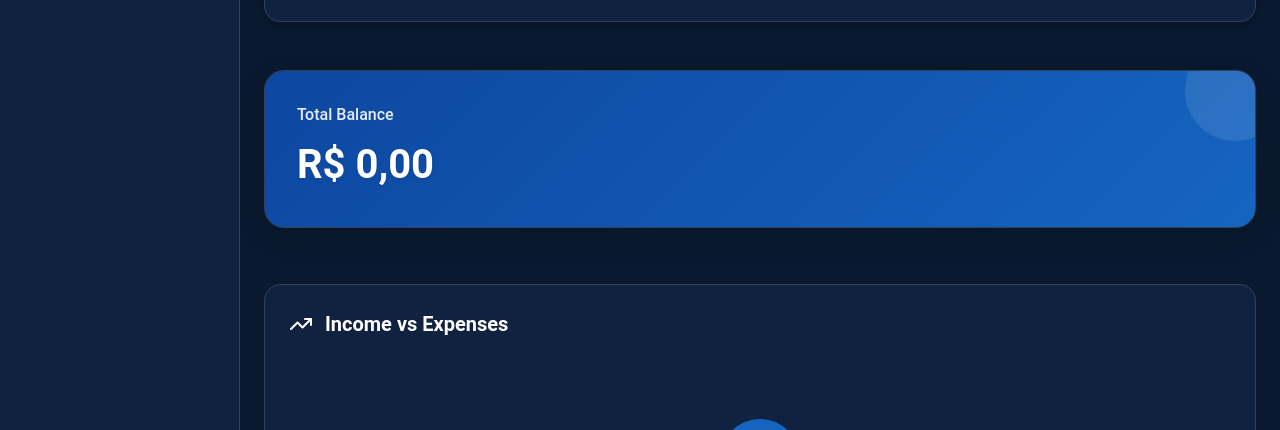
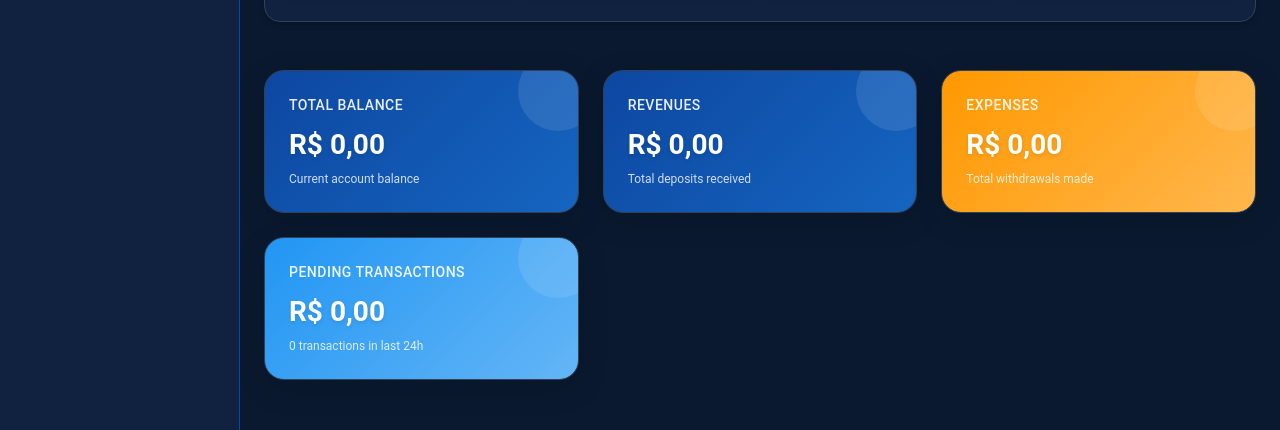
Before and after one commit to MatheusBlanco/bix-tech-front-end-challenge, a Next.js app: page /dashboard in a window 1280 px wide. Shown: the part 222-652 px from the top of the page. Built offline with nearby package versions, Linux system fonts and the light colour scheme; no server answers.

Commit message:
fix: :bug: Add final components and readme

```diff
--- a/src/features/Dashboard/components/ChartsGrid/index.tsx
+++ b/src/features/Dashboard/components/ChartsGrid/index.tsx
@@ -17,10 +17,20 @@ export const ChartsGrid = styled.div`
   }
 
   @media (min-width: 1200px) {
-    grid-template-columns: 2fr 1fr;
+    grid-template-columns: 3fr 1fr;
 
     & > div:first-child {
       grid-column: 1 / -1;
     }
+
+    /* Pie chart gets smaller width */
+    & > div:nth-child(2) {
+      grid-column: 1 / 2;
+    }
+
+    /* Line chart gets more width */
+    & > div:nth-child(3) {
+      grid-column: 2 / 3;
+    }
   }
 `;
--- a/src/features/Dashboard/components/FinancialCurrencyPieChart/index.tsx
+++ b/src/features/Dashboard/components/FinancialCurrencyPieChart/index.tsx
@@ -27,6 +27,11 @@ const PieChartContainer = styled.div`
 
   @media (min-width: 768px) {
     padding: 24px;
+  }
+
+  @media (min-width: 1200px) {
+    max-width: 400px;
+    margin: 0 auto 24px 0;
   }
 
   &:hover {
--- a/src/features/Dashboard/components/FinancialNetLineChart/index.tsx.tsx
+++ b/src/features/Dashboard/components/FinancialNetLineChart/index.tsx.tsx
@@ -46,6 +46,11 @@ const LineChartContainer = styled.div`
 
   @media (min-width: 768px) {
     padding: 24px;
+  }
+
+  @media (min-width: 1200px) {
+    min-width: 1200px;
+    flex: 1;
   }
 
   &:hover {
--- a/src/features/Dashboard/components/Stats/index.tsx
+++ b/src/features/Dashboard/components/Stats/index.tsx
@@ -1,17 +1,40 @@
 import { themeColors } from "@/styles/theme";
 import styled from "styled-components";
 
-const StatsCard = styled.div`
+const StatsGrid = styled.div`
+  display: grid;
+  grid-template-columns: repeat(auto-fit, minmax(250px, 1fr));
+  gap: 24px;
+  margin-bottom: 32px;
+
+  @media (max-width: 768px) {
+    grid-template-columns: 1fr;
+    gap: 16px;
+  }
+`;
+
+const StatsCard = styled.div<{
+  variant?: "primary" | "success" | "warning" | "info";
+}>`
   background: linear-gradient(
     135deg,
-    ${themeColors.primary},
-    ${themeColors.primaryContainer}
+    ${(props) => {
+      switch (props.variant) {
+        case "success":
+          return `${themeColors.primary}, ${themeColors.primaryContainer}`;
+        case "warning":
+          return "#ff9800, #ffb74d";
+        case "info":
+          return "#2196f3, #64b5f6";
+        default:
+          return `${themeColors.primary}, ${themeColors.primaryContainer}`;
+      }
+    }}
   );
   border-radius: 20px;
-  padding: 32px;
+  padding: 24px;
   box-shadow: 0 8px 32px rgba(0, 0, 0, 0.12);
   border: 1px solid ${themeColors.outline};
-  margin-bottom: 32px;
   transition: all 0.3s ease-in-out;
   position: relative;
   overflow: hidden;
@@ -21,11 +44,11 @@ const StatsCard = styled.div`
     position: absolute;
     top: 0;
     right: 0;
-    width: 100px;
-    height: 100px;
+    width: 80px;
+    height: 80px;
     background: rgba(255, 255, 255, 0.1);
     border-radius: 50%;
-    transform: translate(30px, -30px);
+    transform: translate(20px, -20px);
   }
 
   &:hover {
@@ -34,35 +57,77 @@ const StatsCard = styled.div`
   }
 `;
 
-const StatsTitle = styled.h2`
+const StatsTitle = styled.h3`
   color: ${themeColors.onPrimary};
-  font-size: 1rem;
+  font-size: 0.875rem;
   font-weight: 500;
   margin: 0 0 8px 0;
   opacity: 0.9;
+  text-transform: uppercase;
+  letter-spacing: 0.5px;
 `;
 
-const StatsValue = styled.h1`
+const StatsValue = styled.h2`
   color: ${themeColors.onPrimary};
-  font-size: 2.5rem;
+  font-size: 1.75rem;
   font-weight: 700;
-  margin: 0;
+  margin: 0 0 4px 0;
   text-shadow: 0 2px 4px rgba(0, 0, 0, 0.1);
 
   @media (max-width: 768px) {
-    font-size: 2rem;
+    font-size: 1.5rem;
   }
 `;
 
-interface Props {
+const StatsSubtitle = styled.p`
+  color: ${themeColors.onPrimary};
+  font-size: 0.75rem;
+  margin: 0;
+  opacity: 0.8;
+`;
+
+interface StatsProps {
   totalBalance: string;
+  revenues: string;
+  expenses: string;
+  pendingTransactions: string;
+  pendingTransactionsCount: number;
 }
 
-export const Stats = ({ totalBalance }: Props) => {
+export const Stats = ({
+  totalBalance,
+  revenues,
+  expenses,
+  pendingTransactions,
+  pendingTransactionsCount,
+}: StatsProps) => {
   return (
-    <StatsCard>
-      <StatsTitle>Total Balance</StatsTitle>
-      <StatsValue>{totalBalance}</StatsValue>
-    </StatsCard>
+    <StatsGrid>
+      <StatsCard variant="primary">
+        <StatsTitle>Total Balance</StatsTitle>
+        <StatsValue>{totalBalance}</StatsValue>
+        <StatsSubtitle>Current account balance</StatsSubtitle>
+      </StatsCard>
+
+      <StatsCard variant="success">
+        <StatsTitle>Revenues</StatsTitle>
+        <StatsValue>{revenues}</StatsValue>
+        <StatsSubtitle>Total deposits received</StatsSubtitle>
+      </StatsCard>
+
+      <StatsCard variant="warning">
+        <StatsTitle>Expenses</StatsTitle>
+        <StatsValue>{expenses}</StatsValue>
+        <StatsSubtitle>Total withdrawals made</StatsSubtitle>
+      </StatsCard>
+
+      <StatsCard variant="info">
+        <StatsTitle>Pending Transactions</StatsTitle>
+        <StatsValue>{pendingTransactions}</StatsValue>
+        <StatsSubtitle>
+          {pendingTransactionsCount} transactions in last 24h
+        </StatsSubtitle>
+      </StatsCard>
+    </StatsGrid>
   );
 };
--- a/src/features/Dashboard/hooks/useDashboard.ts
+++ b/src/features/Dashboard/hooks/useDashboard.ts
@@ -12,6 +12,12 @@ export const useDashboard = () => {
   const [stateFilter, setStateFilter] = useState("");
   const [financialData, setFinancialData] = useState<FinancialData[]>([]);
   const [totalBalance, setTotalBalance] = useState<string>("R$ 0,00");
+  const [revenues, setRevenues] = useState<string>("R$ 0,00");
+  const [expenses, setExpenses] = useState<string>("R$ 0,00");
+  const [pendingTransactions, setPendingTransactions] =
+    useState<string>("R$ 0,00");
+  const [pendingTransactionsCount, setPendingTransactionsCount] =
+    useState<number>(0);
   const [accounts, setAccounts] = useState<string[]>([]);
   const [dates, setDates] = useState<string[]>([]);
   const [industries, setIndustries] = useState<string[]>([]);
@@ -27,6 +33,10 @@ export const useDashboard = () => {
         const {
           transactions,
           totalBalance,
+          revenues,
+          expenses,
+          pendingTransactions,
+          pendingTransactionsCount,
           dates,
           accounts,
           industries,
@@ -34,6 +44,10 @@ export const useDashboard = () => {
         } = result.data;
         setFinancialData(transactions);
         setTotalBalance(totalBalance);
+        setRevenues(revenues);
+        setExpenses(expenses);
+        setPendingTransactions(pendingTransactions);
+        setPendingTransactionsCount(pendingTransactionsCount);
         setDates(dates);
         setAccounts(accounts);
         setIndustries(industries);
@@ -94,6 +108,10 @@ export const useDashboard = () => {
   return {
     financialData,
     totalBalance,
+    revenues,
+    expenses,
+    pendingTransactions,
+    pendingTransactionsCount,
     dates,
     accounts,
     industries,
--- a/src/features/Dashboard/index.tsx
+++ b/src/features/Dashboard/index.tsx
@@ -36,6 +36,10 @@ export default function Dashboard() {
   ];
   const {
     totalBalance,
+    revenues,
+    expenses,
+    pendingTransactions,
+    pendingTransactionsCount,
     dates,
     accounts,
     industries,
@@ -76,7 +80,13 @@ export default function Dashboard() {
                 ufStates={ufStates}
               />
 
-              <Stats totalBalance={totalBalance} />
+              <Stats
+                totalBalance={totalBalance}
+                revenues={revenues}
+                expenses={expenses}
+                pendingTransactions={pendingTransactions}
+                pendingTransactionsCount={pendingTransactionsCount}
+              />
 
               <ChartsGrid>
                 <FinancialBarLineChart financialData={filteredData} />
--- a/src/lib/transactions.ts
+++ b/src/lib/transactions.ts
@@ -42,6 +42,41 @@ export const getCachedDashboardMetadata = unstable_cache(
       0
     );
 
+    const revenuesValue = transactions.reduce(
+      (acc: number, tx: { amount: string; transaction_type: string }) => {
+        if (tx.transaction_type === "deposit") {
+          return acc + formatCurrencyValue(tx.amount);
+        }
+        return acc;
+      },
+      0
+    );
+
+    const expensesValue = transactions.reduce(
+      (acc: number, tx: { amount: string; transaction_type: string }) => {
+        if (tx.transaction_type === "withdraw") {
+          return acc + formatCurrencyValue(tx.amount);
+        }
+        return acc;
+      },
+      0
+    );
+
+    const now = Date.now();
+    const twentyFourHoursAgo = now - 24 * 60 * 60 * 1000;
+
+    const pendingTransactions = transactions.filter(
+      (tx: FinancialData) => tx.date >= twentyFourHoursAgo
+    );
+
+    const pendingTransactionsValue = pendingTransactions.reduce(
+      (acc: number, tx: { amount: string; transaction_type: string }) => {
+        const value = formatCurrencyValue(tx.amount);
+        return tx.transaction_type === "deposit" ? acc + value : acc - value;
+      },
+      0
+    );
+
     const datesSet = new Set<string>();
     const accountsSet = new Set<string>();
     const industriesSet = new Set<string>();
@@ -56,6 +91,10 @@ export const getCachedDashboardMetadata = unstable_cache(
 
     return {
       totalBalance: formatCurrency(totalBalanceValue),
+      revenues: formatCurrency(revenuesValue),
+      expenses: formatCurrency(expensesValue),
+      pendingTransactions: formatCurrency(pendingTransactionsValue),
+      pendingTransactionsCount: pendingTransactions.length,
       dates: Array.from(datesSet).sort(),
       accounts: Array.from(accountsSet).sort(),
       industries: Array.from(industriesSet).sort(),
--- a/src/middleware.ts
+++ b/src/middleware.ts
@@ -2,8 +2,11 @@ import { NextRequest, NextResponse } from "next/server";
 
 export function middleware(request: NextRequest) {
   const token = request.cookies.get("token")?.value;
+  console.log("Middleware - token:", token);
+  console.log("Middleware - pathname:", request.nextUrl.pathname);
 
   if (!token && request.nextUrl.pathname.startsWith("/dashboard")) {
+    console.log("Middleware - redirecting to login");
     return NextResponse.redirect(new URL("/login", request.url));
   }
 
```
Also changed, not shown: 1 other file (tests, documents, lock files or other folders).
